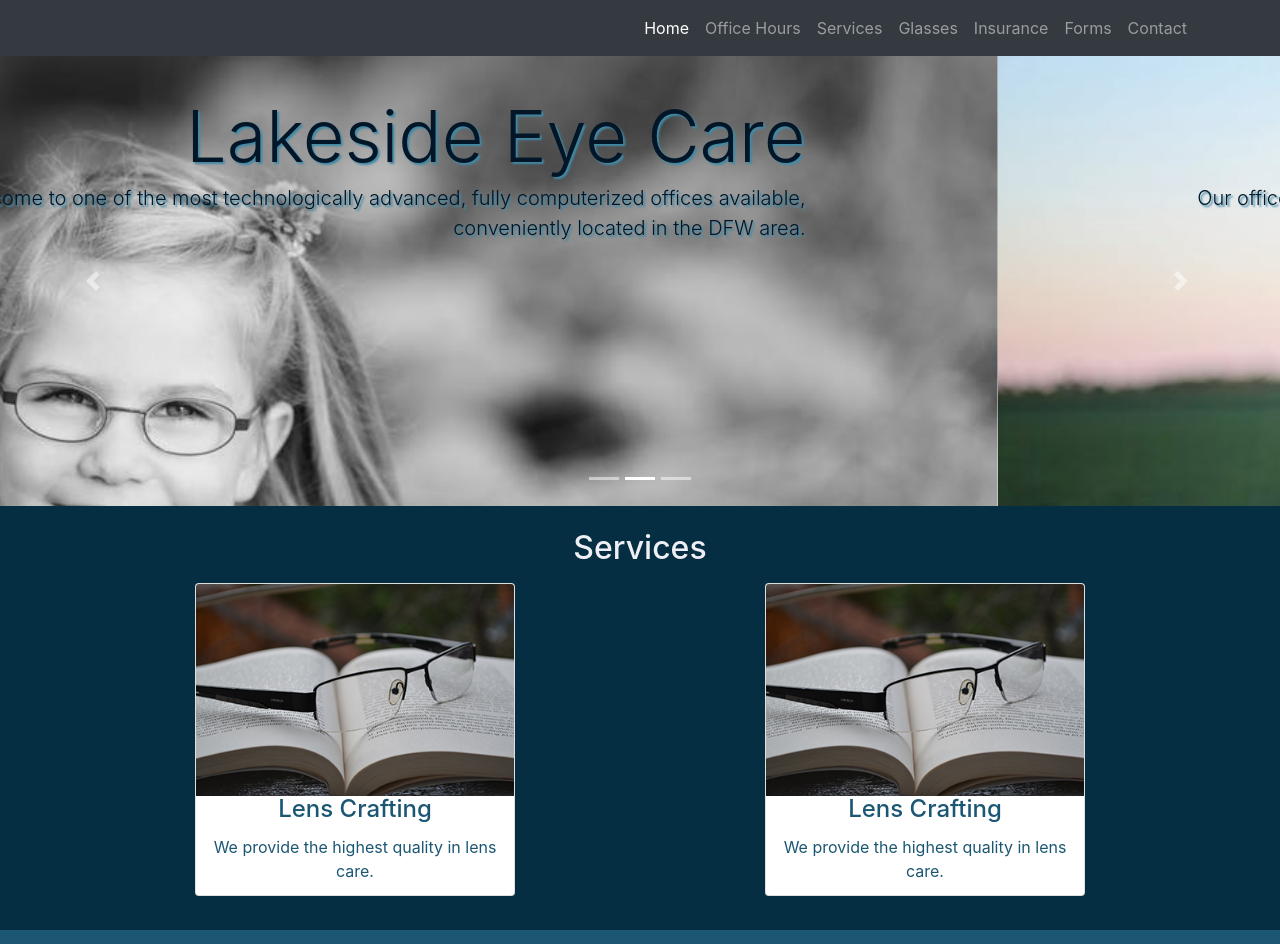
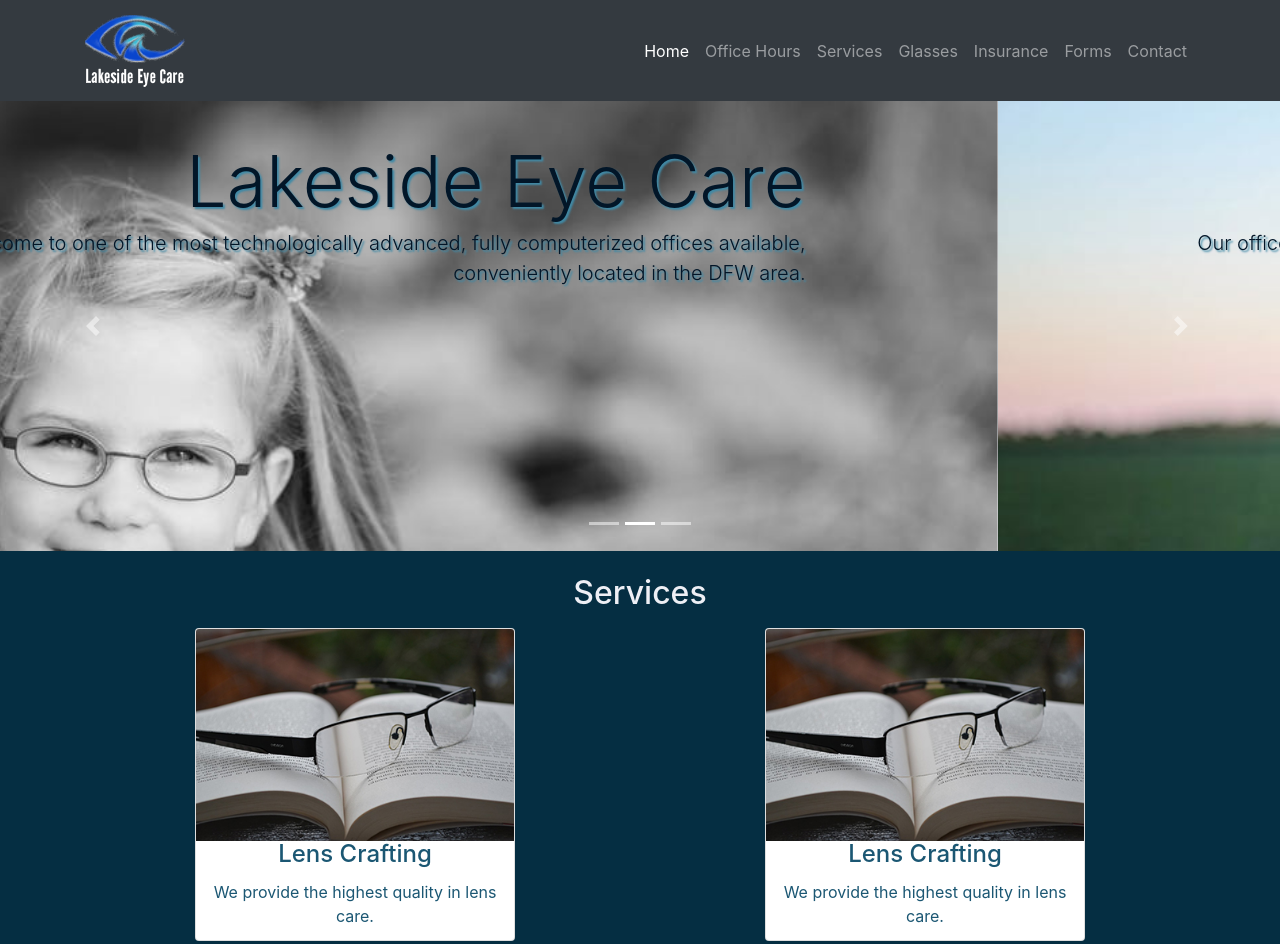
Before and after one commit to ikiru/lakeside, a website: page src/index.html in a window 1280 px wide. Shown: the top 944 px of the page. Drawn offline with Linux system fonts and the light colour scheme; the site is published under a folder, as on GitHub Pages, so addresses that start at the root find nothing.

Commit message:
fixed brand

```diff
--- a/src/index.html
+++ b/src/index.html
@@ -18,7 +18,7 @@
   <nav class="navbar navbar-expand-sm navbar-dark bg-dark">
     <div class="container">
       <a href="index.html" class="navbar-brand">
-        <img src="/img/lakesidelogo.png" alt="">
+        <img src="img/lakesidelogo.png" alt="">
         </a>
       <button class="navbar-toggler" data-toggle="collapse" data-target="navbarNav"><span class="navbar-toggler-icon"></span></button>
       <div class="collapse navbar-collapse" id="navbarNav">
```
